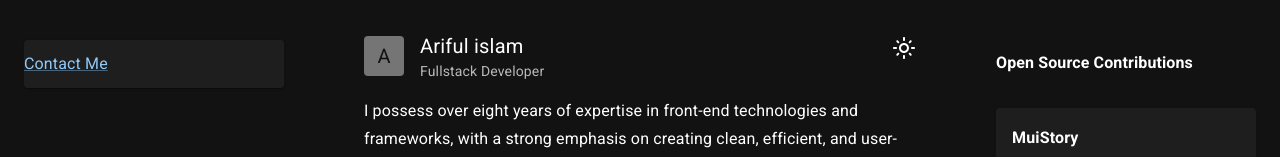
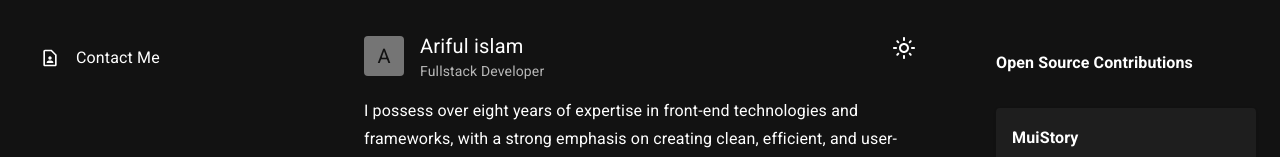
Before and after one commit to arifulbgt4/ariful.io, a Next.js app: page / in a window 1280 px wide. Shown: the top 157 px of the page. Built offline with nearby package versions, Linux system fonts and the light colour scheme.

Commit message:
feat: List navigations

```diff
--- a/src/theme/overrides/Menu.tsx
+++ b/src/theme/overrides/Menu.tsx
@@ -21,9 +21,9 @@ const MuiMenuItem: Components<Theme>["MuiMenuItem"] = {
   styleOverrides: {
     root: ({ theme, ownerState }) => ({}),
   },
-  // defaultProps: {
-  //   component: LinkBehavior,
-  // } as MenuItemMUIProps,
+  defaultProps: {
+    component: LinkBehavior,
+  } as MenuItemMUIProps,
 };
 
 export default {
--- a/src/widgets/ListNavigation/index.tsx
+++ b/src/widgets/ListNavigation/index.tsx
@@ -1,30 +1,45 @@
 import {
   ListItemIcon,
   ListItemText,
-  //   MenuItem,
+  MenuItem,
   MenuList,
   Paper,
   Link,
+  Box,
+  menuItemClasses,
 } from "@mui/material";
+
+import { ContactPageOutlined as ContactPageOutlinedIcon } from "@mui/icons-material";
 
 const ListNavigation = () => {
   return (
-    <Paper
-      //   elevation={0}
+    <Box
       sx={{
-        // maxWidth: 400,
         position: "sticky",
-        // left: 25,
         top: 40,
+        pr: 8,
       }}
     >
-      <MenuList>
-        <Link href="/faqs">
-          {/* <ListItemIcon></ListItemIcon> */}
+      <MenuList disablePadding>
+        <MenuItem
+          href="/faq"
+          sx={{
+            borderRadius: 2.5,
+            [`&.${menuItemClasses.selected}`]: {
+              color: (theme) => theme.palette.primary.main,
+              "& svg": {
+                color: (theme) => theme.palette.primary.main,
+              },
+            },
+          }}
+        >
+          <ListItemIcon>
+            <ContactPageOutlinedIcon fontSize="small" />
+          </ListItemIcon>
           <ListItemText>Contact Me</ListItemText>
-        </Link>
+        </MenuItem>
       </MenuList>
-    </Paper>
+    </Box>
   );
 };
 
```
Also changed, not shown: 1 other file (tests, documents, lock files or other folders).
